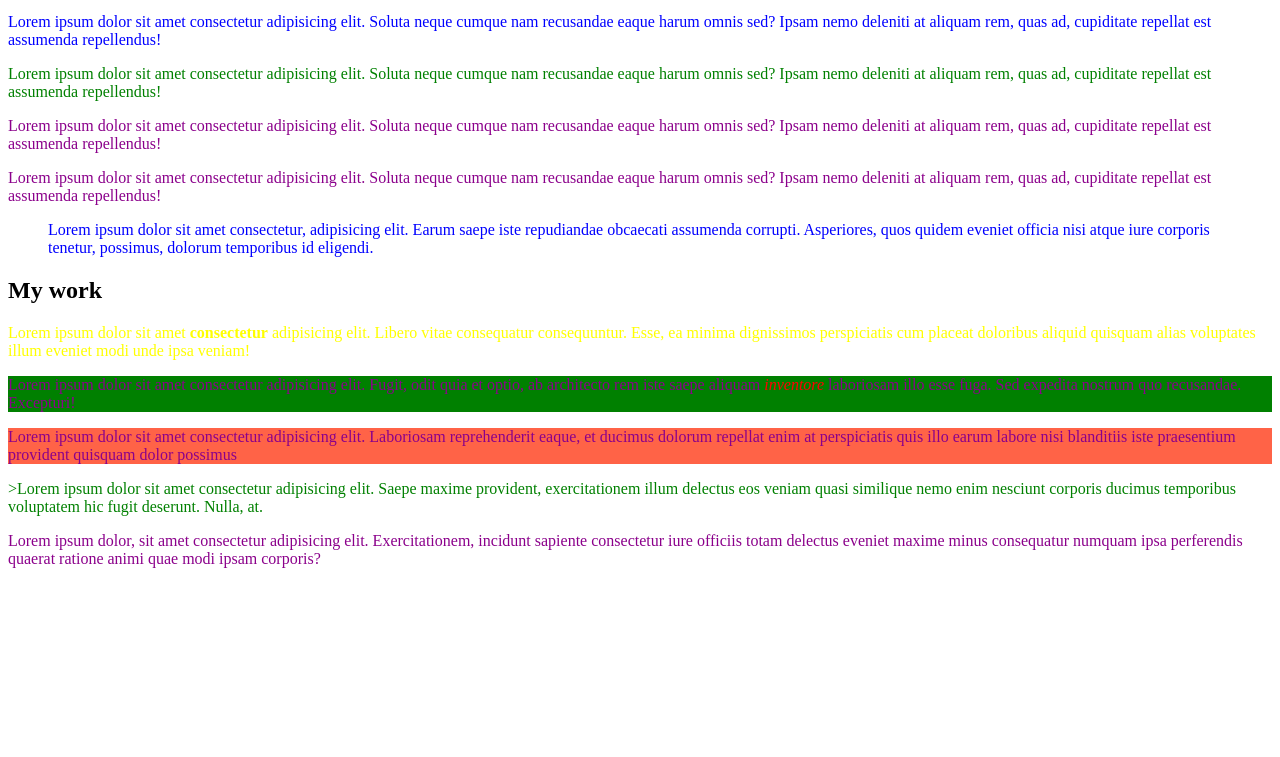
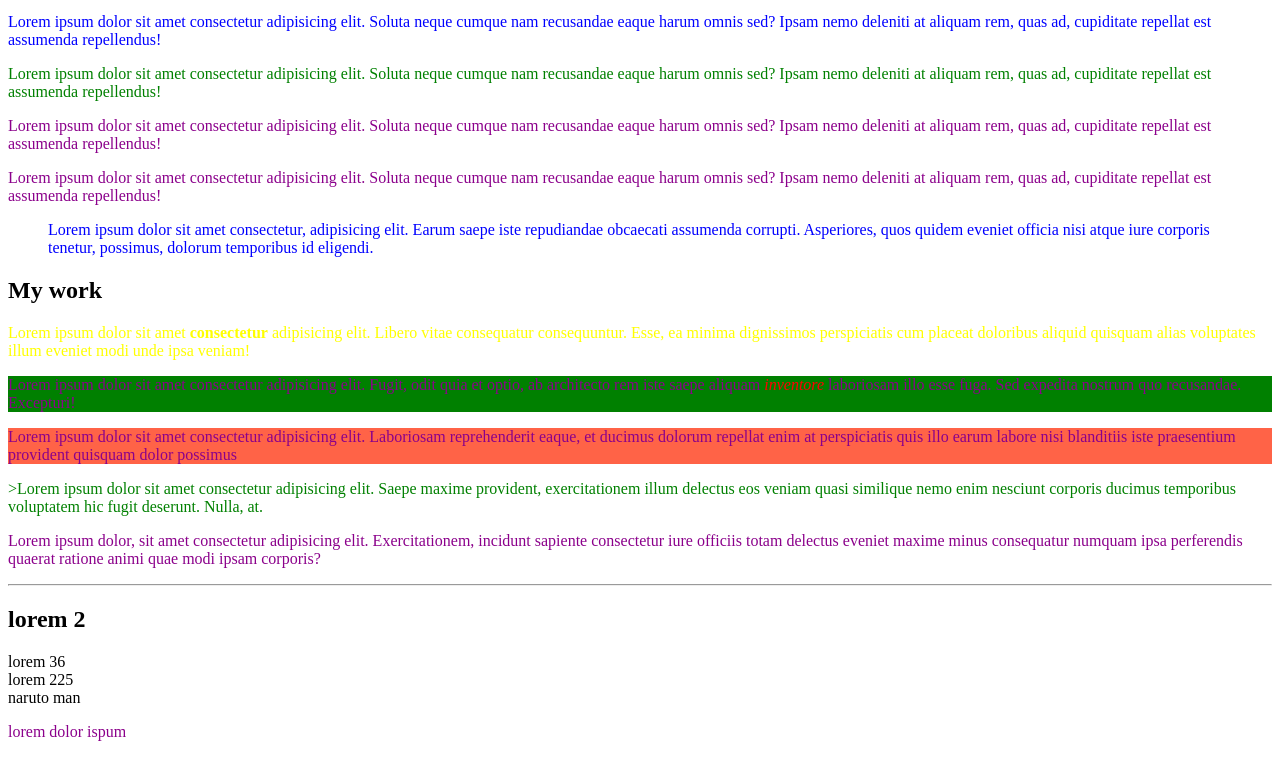
Before and after one commit to BaymanovNamat/css-1, a plain HTML site: page index.html in a window 1280 px wide. Shown: the part 119-876 px from the top of the page. Before the commit the page ends 800 px from the top, so only its background shows below. Drawn offline with Linux system fonts and the light colour scheme.

Commit message:
add index

```diff
--- a/index.html
+++ b/index.html
@@ -42,6 +42,17 @@
 
     <p>Lorem ipsum dolor, sit amet consectetur adipisicing elit. Exercitationem, incidunt sapiente consectetur iure officiis totam delectus eveniet maxime minus consequatur numquam ipsa perferendis quaerat ratione animi quae modi ipsam corporis?</p>
 
+    <hr>
+
+    <h2>lorem 2</h2>
+
+    <aside>lorem 36</aside>
+
+    <header>lorem 225</header>
+
+    <main>naruto man</main>
+
+    <article><p>lorem dolor ispum</p></article>
 
 
 </body>
```
